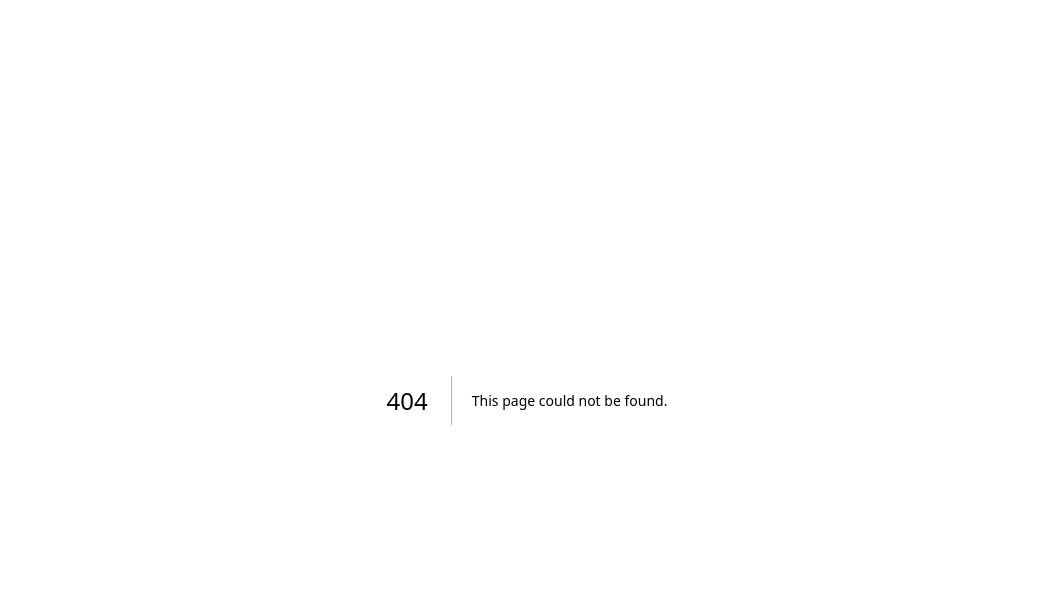
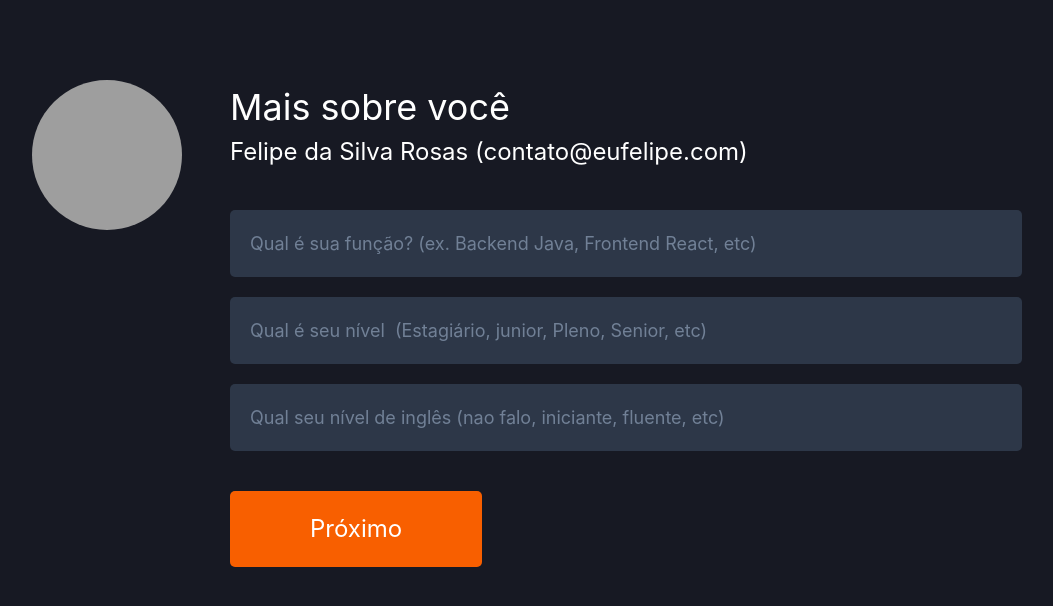
Before and after one commit to JessicaNathany/proficiencia-dev-frontend, a Next.js app: page /profile in a window 1280 px wide. Before the commit this address had no page. Shown: the top 606 px of the page, without its empty margins (113-1166 px from the left). Built offline with nearby package versions, Linux system fonts and the light colour scheme; grey boxes are pictures that could not be loaded.

Commit message:
chore: add profile page

```diff
--- /dev/null
+++ b/src/components/FormInput.tsx
@@ -0,0 +1,24 @@
+import { Input, InputProps } from "@chakra-ui/react";
+
+interface FormInputProps extends InputProps {
+  placeholder: string;
+}
+
+export const FormInput = ({ placeholder, ...otherProps }: FormInputProps) => {
+  return (
+    <Input
+      w="100%"
+      bg="gray.700"
+      borderRadius={5}
+      fontSize="lg"
+      padding={5}
+      focusBorderColor="orange.500"
+      mb={5}
+      color="white"
+      placeholder={placeholder}
+      {...otherProps}
+    />
+  );
+};
+
+export default FormInput;
--- /dev/null
+++ b/src/components/FormSelect.tsx
@@ -0,0 +1,42 @@
+import { Select, SelectProps } from "@chakra-ui/react";
+
+export type FormSelectOption = {
+  id: number;
+  label: string;
+};
+
+interface FormSelectProps extends SelectProps {
+  placeholder: string;
+  options: FormSelectOption[];
+}
+
+export const FormSelect = ({
+  placeholder,
+  options,
+  ...otherProps
+}: FormSelectProps) => {
+  return (
+    <Select
+      variant="outline"
+      w="100%"
+      bg="tomato"
+      borderColor="tomato"
+      borderRadius={5}
+      fontSize="lg"
+      p={5}
+      mb={5}
+      size="lg"
+      color="white"
+      placeholder={placeholder}
+      {...otherProps}
+    >
+      {options.map((option) => (
+        <option style={{ padding: 20 }} key={option.id} value={option.id}>
+          {option.label}
+        </option>
+      ))}
+    </Select>
+  );
+};
+
+export default FormSelect;
--- /dev/null
+++ b/src/components/index.ts
@@ -0,0 +1,2 @@
+export { default as FormInput } from "./FormInput";
+export { default as FormSelect } from "./FormSelect";
--- a/src/pages/_app.tsx
+++ b/src/pages/_app.tsx
@@ -1,14 +1,8 @@
 import { theme } from "@/styles/theme";
 import { ChakraProvider } from "@chakra-ui/react";
 import type { AppProps } from "next/app";
-import { useEffect, useState } from "react";
 
 export default function App({ Component, pageProps }: AppProps) {
-  const [mounted, setMounted] = useState(false);
-
-  useEffect(() => setMounted(true), []);
-  if (!mounted) return null;
-
   return (
     <ChakraProvider theme={theme}>
       <Component {...pageProps} />
--- /dev/null
+++ b/src/pages/profile.tsx
@@ -0,0 +1,66 @@
+import {
+  Avatar,
+  Box,
+  Button,
+  Flex,
+  Text,
+  Wrap,
+  WrapItem,
+} from "@chakra-ui/react";
+import { FormInput } from "../components";
+
+export default function Profile() {
+  return (
+    <Box maxWidth={990} margin="0 auto">
+      <Box
+        display="flex"
+        flexDirection="row"
+        justifyContent="space-between"
+        pt="20"
+      >
+        <Box width="20%">
+          <Wrap>
+            <WrapItem>
+              <Avatar
+                w="150px"
+                h="150px"
+                name="Felipe Rosas"
+                src="https://github.com/eufelipe.png"
+              />
+            </WrapItem>
+          </Wrap>
+        </Box>
+        <Box width="80%">
+          <Text as="h1" fontSize="4xl">
+            Mais sobre você
+          </Text>
+          <Text as="h2" fontSize="2xl" mb="10">
+            Felipe da Silva Rosas (contato@eufelipe.com)
+          </Text>
+
+          <Flex flexDir="column">
+            <FormInput placeholder="Qual é sua função? (ex. Backend Java, Frontend React, etc)" />
+            <FormInput placeholder="Qual é seu nível  (Estagiário, junior, Pleno, Senior, etc)" />
+            <FormInput placeholder="Qual seu nível de inglês (nao falo, iniciante, fluente, etc)" />
+          </Flex>
+
+          <Wrap spacing={4}>
+            <WrapItem>
+              <Button
+                bg="brand.500"
+                p={5}
+                px={20}
+                fontSize="2xl"
+                textColor="white"
+                borderRadius={5}
+                mt="5"
+              >
+                Próximo
+              </Button>
+            </WrapItem>
+          </Wrap>
+        </Box>
+      </Box>
+    </Box>
+  );
+}
--- a/styles/theme.ts
+++ b/styles/theme.ts
@@ -12,7 +12,7 @@ const styles = {
   global: {
     body: {
       bg: "gray.900",
-      color: "gray.400",
+      color: "white",
     },
   },
 };
```
